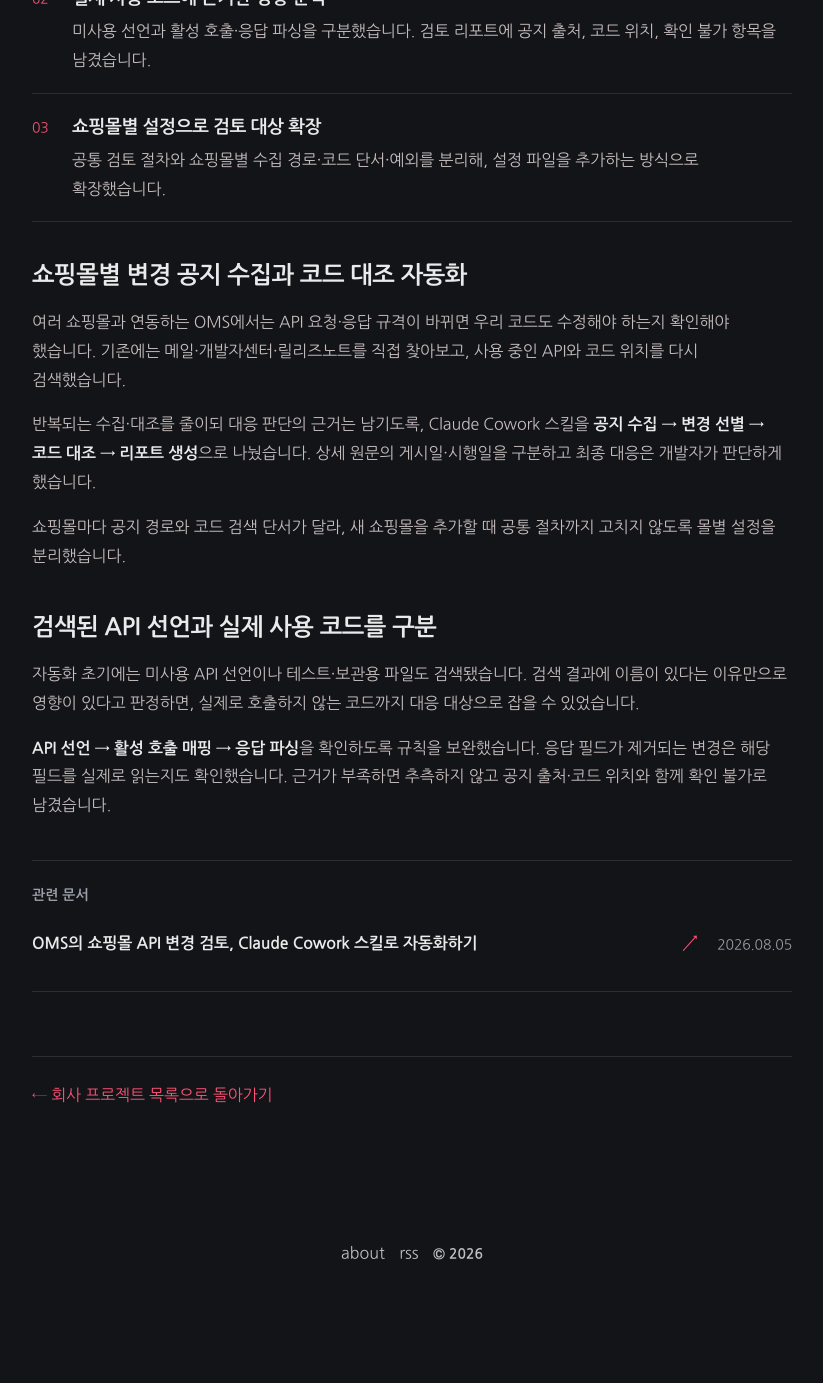
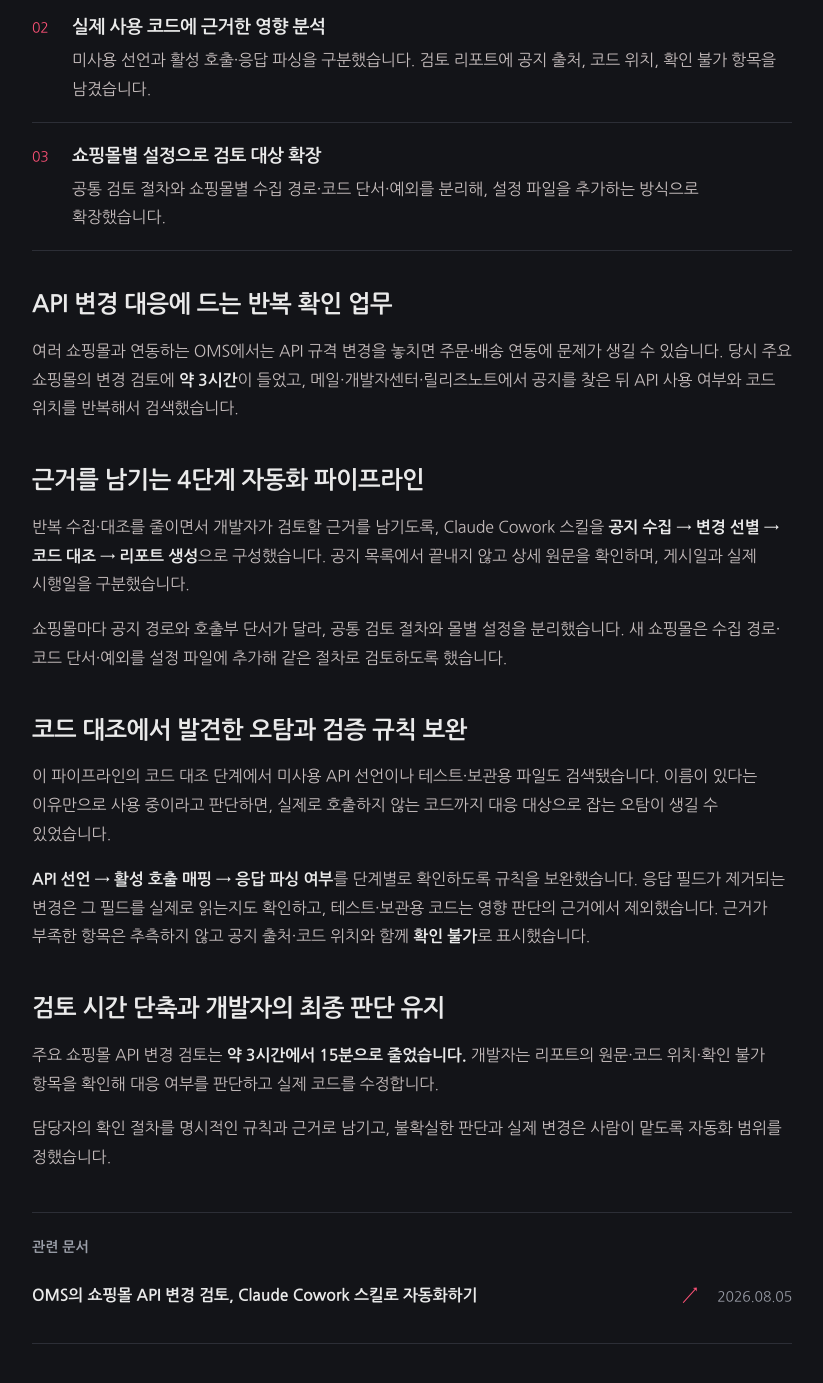
Before and after one commit to LeeJams/LeeJams.github.io, a Jekyll site: the page built from _projects/api-change-automation.md, in a window 1280 px wide and 1400 px high, scrolled down 589 px. Shown: the top 1383 px of the window, without its empty margins (228-1051 px from the left). Built offline with Jekyll 4.4.1, drawn with Linux system fonts in a browser that asks for light colours; before the commit the page ends 1889 px from its top, so only the background shows below that; some of the changed text lies outside the part shown.

Commit message:
docs: clarify API change automation portfolio narrative

```diff
--- a/_projects/api-change-automation.md
+++ b/_projects/api-change-automation.md
@@ -1,6 +1,6 @@
 ---
 title: 쇼핑몰 API 변경 검토 자동화
-summary: "쇼핑몰 API 변경 공지와 실제 연동 코드를 대조하는 검토 업무를 자동화했습니다."
+summary: "쇼핑몰 API 변경 공지와 실제 사용 코드를 대조하는 검토를 자동화하고, 대응 판단과 코드 수정은 개발자에게 남겼습니다."
 group: company
 category: 업무
 organization: 헥토데이터
@@ -23,16 +23,24 @@ achievements:
     detail: "공통 검토 절차와 쇼핑몰별 수집 경로·코드 단서·예외를 분리해, 설정 파일을 추가하는 방식으로 확장했습니다."
 ---
 
-## 쇼핑몰별 변경 공지 수집과 코드 대조 자동화
+## API 변경 대응에 드는 반복 확인 업무
 
-여러 쇼핑몰과 연동하는 OMS에서는 API 요청·응답 규격이 바뀌면 우리 코드도 수정해야 하는지 확인해야 했습니다. 기존에는 메일·개발자센터·릴리즈노트를 직접 찾아보고, 사용 중인 API와 코드 위치를 다시 검색했습니다.
+여러 쇼핑몰과 연동하는 OMS에서는 API 규격 변경을 놓치면 주문·배송 연동에 문제가 생길 수 있습니다. 당시 주요 쇼핑몰의 변경 검토에 **약 3시간**이 들었고, 메일·개발자센터·릴리즈노트에서 공지를 찾은 뒤 API 사용 여부와 코드 위치를 반복해서 검색했습니다.
 
-반복되는 수집·대조를 줄이되 대응 판단의 근거는 남기도록, Claude Cowork 스킬을 **공지 수집 → 변경 선별 → 코드 대조 → 리포트 생성**으로 나눴습니다. 상세 원문의 게시일·시행일을 구분하고 최종 대응은 개발자가 판단하게 했습니다.
+## 근거를 남기는 4단계 자동화 파이프라인
 
-쇼핑몰마다 공지 경로와 코드 검색 단서가 달라, 새 쇼핑몰을 추가할 때 공통 절차까지 고치지 않도록 몰별 설정을 분리했습니다.
+반복 수집·대조를 줄이면서 개발자가 검토할 근거를 남기도록, Claude Cowork 스킬을 **공지 수집 → 변경 선별 → 코드 대조 → 리포트 생성**으로 구성했습니다. 공지 목록에서 끝내지 않고 상세 원문을 확인하며, 게시일과 실제 시행일을 구분했습니다.
 
-## 검색된 API 선언과 실제 사용 코드를 구분
+쇼핑몰마다 공지 경로와 호출부 단서가 달라, 공통 검토 절차와 몰별 설정을 분리했습니다. 새 쇼핑몰은 수집 경로·코드 단서·예외를 설정 파일에 추가해 같은 절차로 검토하도록 했습니다.
 
-자동화 초기에는 미사용 API 선언이나 테스트·보관용 파일도 검색됐습니다. 검색 결과에 이름이 있다는 이유만으로 영향이 있다고 판정하면, 실제로 호출하지 않는 코드까지 대응 대상으로 잡을 수 있었습니다.
+## 코드 대조에서 발견한 오탐과 검증 규칙 보완
 
-**API 선언 → 활성 호출 매핑 → 응답 파싱**을 확인하도록 규칙을 보완했습니다. 응답 필드가 제거되는 변경은 해당 필드를 실제로 읽는지도 확인했습니다. 근거가 부족하면 추측하지 않고 공지 출처·코드 위치와 함께 확인 불가로 남겼습니다.
+이 파이프라인의 코드 대조 단계에서 미사용 API 선언이나 테스트·보관용 파일도 검색됐습니다. 이름이 있다는 이유만으로 사용 중이라고 판단하면, 실제로 호출하지 않는 코드까지 대응 대상으로 잡는 오탐이 생길 수 있었습니다.
+
+**API 선언 → 활성 호출 매핑 → 응답 파싱 여부**를 단계별로 확인하도록 규칙을 보완했습니다. 응답 필드가 제거되는 변경은 그 필드를 실제로 읽는지도 확인하고, 테스트·보관용 코드는 영향 판단의 근거에서 제외했습니다. 근거가 부족한 항목은 추측하지 않고 공지 출처·코드 위치와 함께 **확인 불가**로 표시했습니다.
+
+## 검토 시간 단축과 개발자의 최종 판단 유지
+
+주요 쇼핑몰 API 변경 검토는 **약 3시간에서 15분으로 줄었습니다.** 개발자는 리포트의 원문·코드 위치·확인 불가 항목을 확인해 대응 여부를 판단하고 실제 코드를 수정합니다.
+
+담당자의 확인 절차를 명시적인 규칙과 근거로 남기고, 불확실한 판단과 실제 변경은 사람이 맡도록 자동화 범위를 정했습니다.
```
